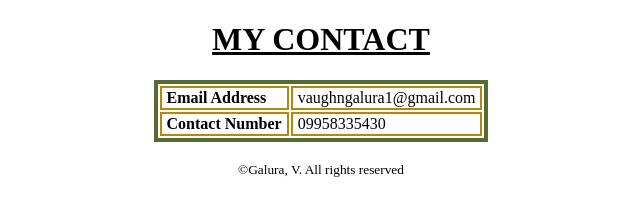
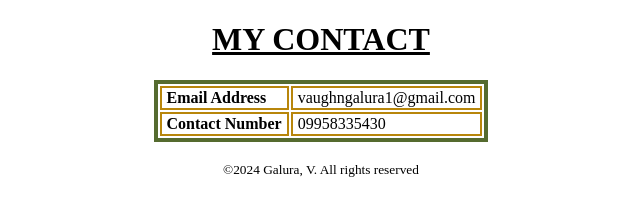
Before and after one commit to GaluraV/GaluraV-s-Online-Resume, a plain HTML site: page contact.html in a window 1280 px wide. Shown: the full height of the page, 319-959 px from the left. Drawn offline with Linux system fonts and the light colour scheme.

Commit message:
Update contact.html

```diff
--- a/contact.html
+++ b/contact.html
@@ -42,7 +42,7 @@ table.center {
 </table>
 <footer style="text-align: center;">
     <br>
-    <small>&copy;Galura, V. All rights reserved</small>
+    <small>&copy;2024 Galura, V. All rights reserved</small>
 </footer>
     </body>
 </html>
```
